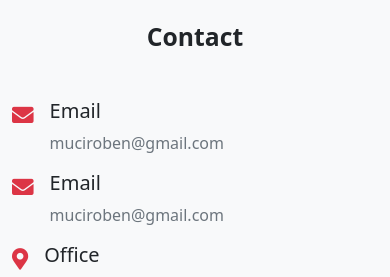
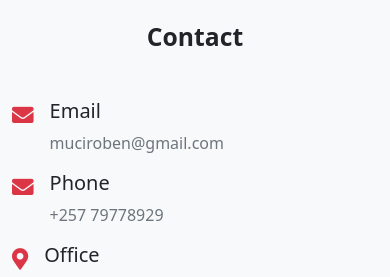
Before and after one commit to bemuc/portofolio, a plain HTML site: page index.html in a window 390 px wide. Shown: the part 6597-6874 px from the top of the page. Drawn offline with nearby package versions, Linux system fonts and the light colour scheme.

Commit message:
modifier le phone

```diff
--- a/index.html
+++ b/index.html
@@ -375,13 +375,13 @@
                             <i class="fas fa-envelope"> </i>
                         </div>
                         <div class="text ms-3 ">
-                            <h3 class="fs-5">Email</h3>
-                            <p class="text-muted m-0">muciroben@gmail.com</p>
+                            <h3 class="fs-5">Phone</h3>
+                            <p class="text-muted m-0">+257 79778929</p>
                         </div>
                     </div>
                     <div class="contact-item d-flex mb-3">
                         <div class="icon fs-4 text-danger">
-                            <i class="fas fa-map-marker-alt"> </i>
+                            <i class="fas fa-map-marker-alt"></i>
                         </div>
                         <div class="text ms-3 ">
                             <h3 class="fs-5">Office</h3>
```
